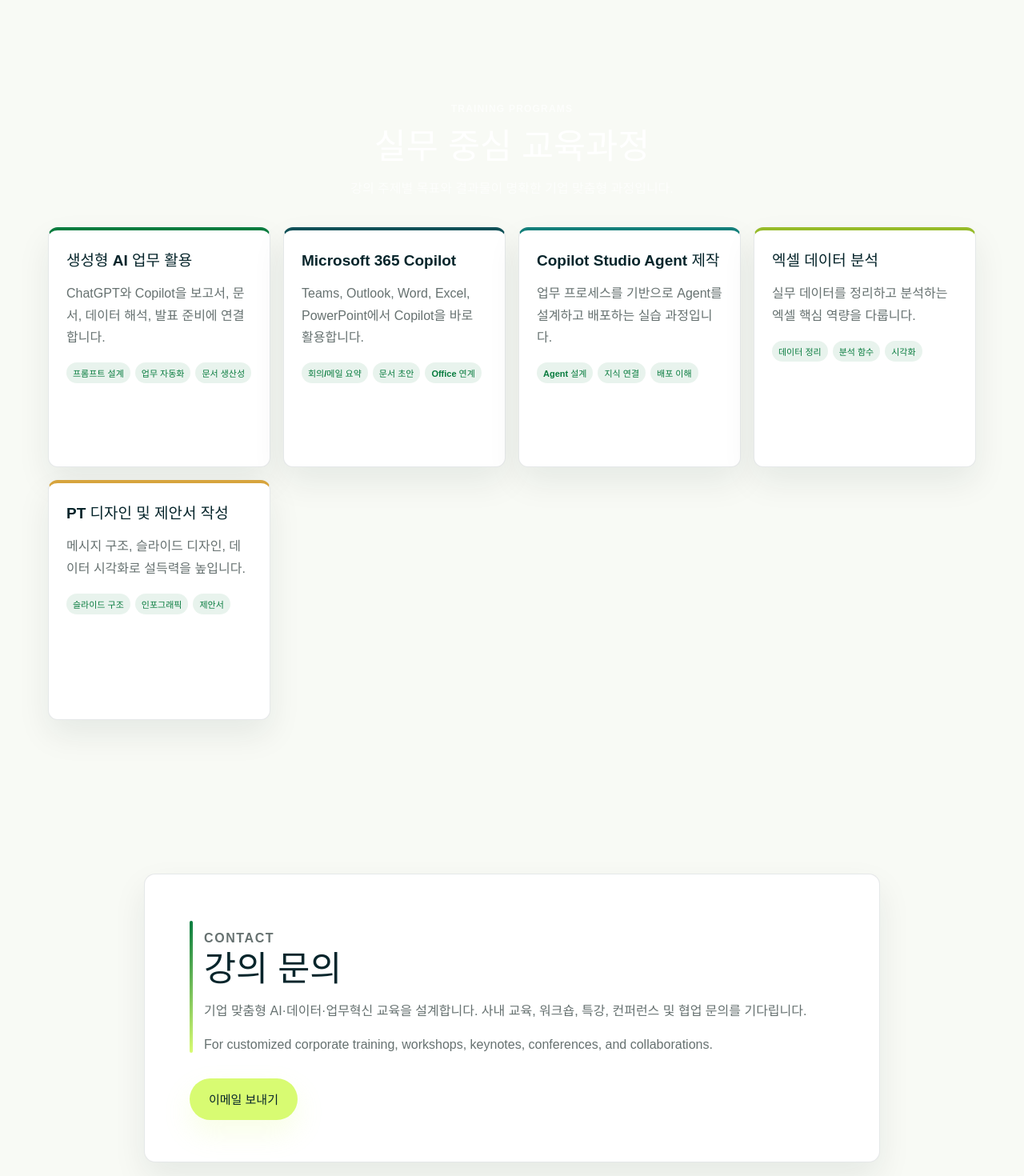
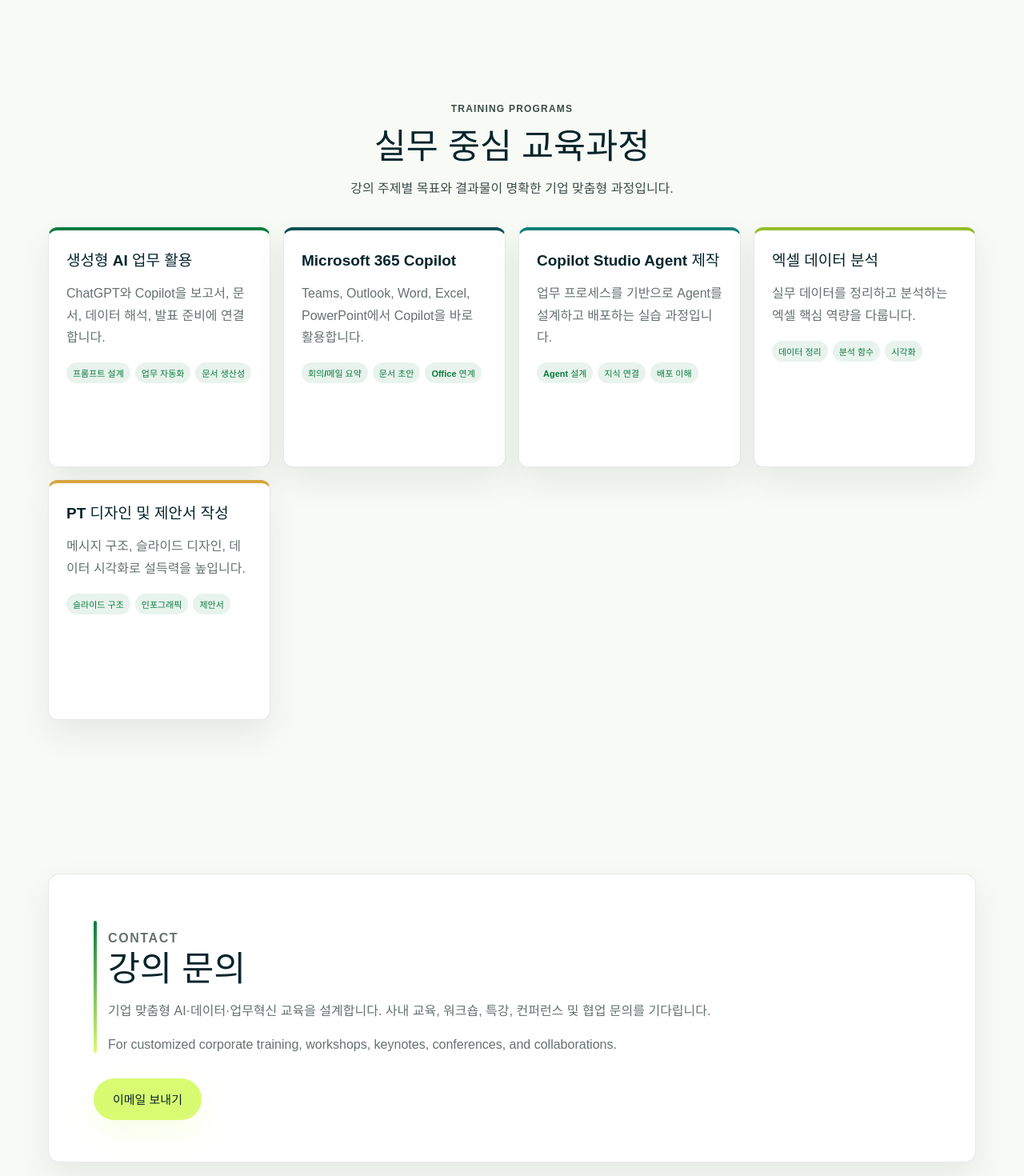
Before and after one commit to pej0285-lab/hellopt_homepage, a React (Vite) app: page / in a window 1280 px wide. Shown: the part 3420-4890 px from the top of the page at 80% size. Built offline with nearby package versions, Linux system fonts and the light colour scheme; a web font is replaced by a local one.

Commit message:
Improve course heading contrast

```diff
--- a/src/App.css
+++ b/src/App.css
@@ -823,7 +823,7 @@
 .contact-card {
   display: grid;
   justify-items: start;
-  max-width: 920px;
+  max-width: 1160px;
   margin: 0 auto;
   padding: 52px 56px;
   border: 1px solid rgba(15, 23, 42, 0.12);
@@ -1092,6 +1092,15 @@
 .contact-section,
 .courses-section {
   background: #f8faf5;
+}
+
+.courses-section .section-head h2,
+.courses-section .eyebrow {
+  color: var(--navy);
+}
+
+.courses-section .section-head p {
+  color: #3b4d4a;
 }
 
 .accordion-panel,
```
